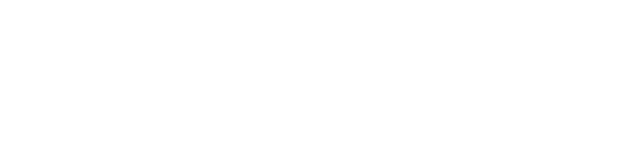
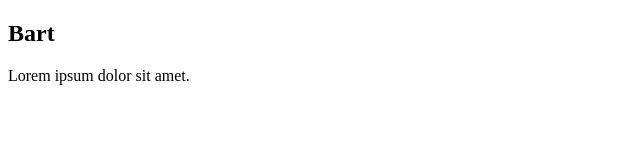
Before and after one commit to Pryshliak/html_lessons, a plain HTML site: page leasson1/les1/index.html in a window 1280 px wide. Shown: the whole page, without its empty margins (0-640 px from the left). Drawn offline with Linux system fonts and the light colour scheme.

Commit message:
edit lesson 1

```diff
--- a/leasson1/les1/index.html
+++ b/leasson1/les1/index.html
@@ -5,6 +5,8 @@
     <title>Title</title>
 </head>
 <body>
+<h2>Bart</h2>
+<p>Lorem ipsum dolor sit amet.</p>
 
 </body>
 </html>
```
